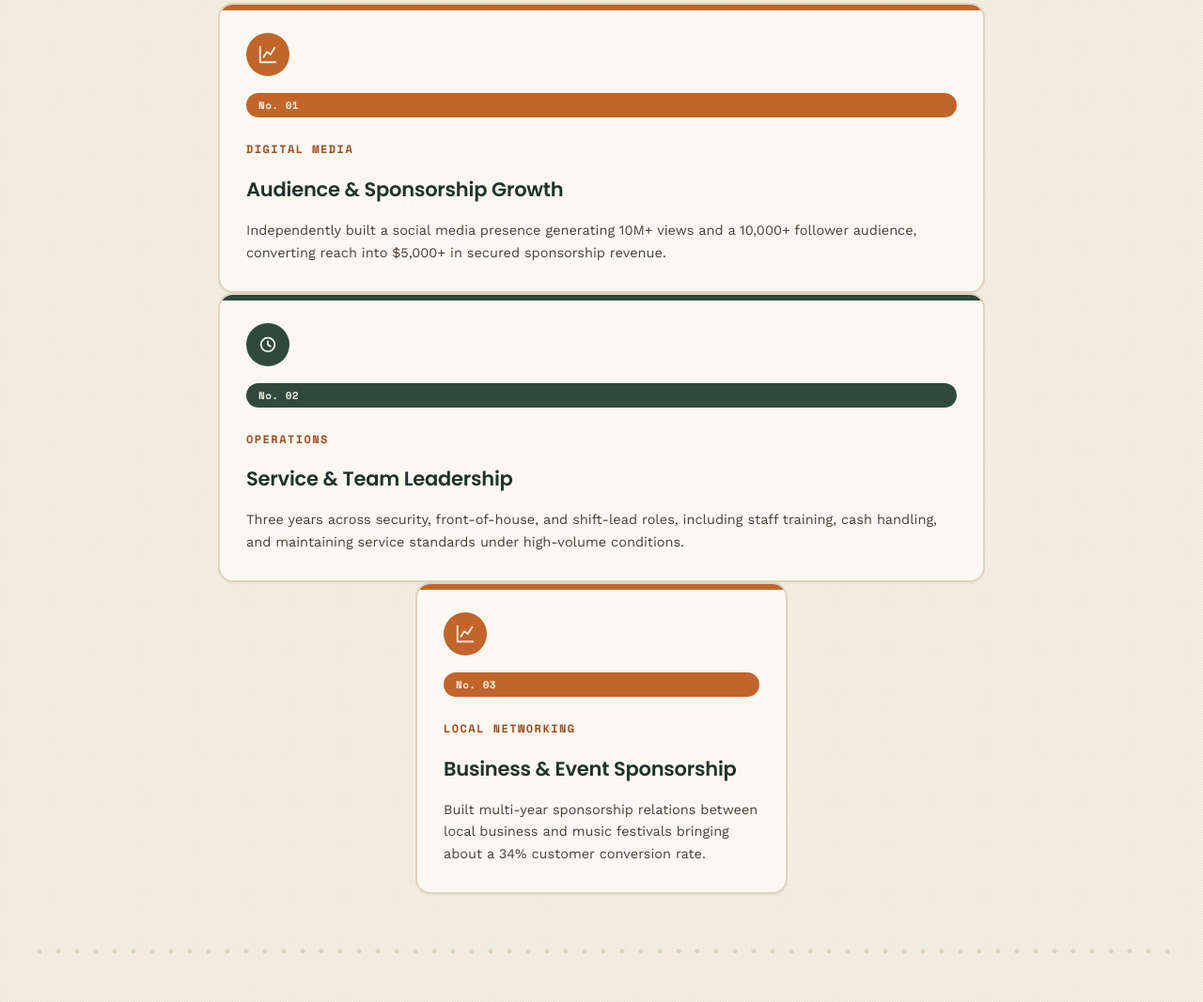
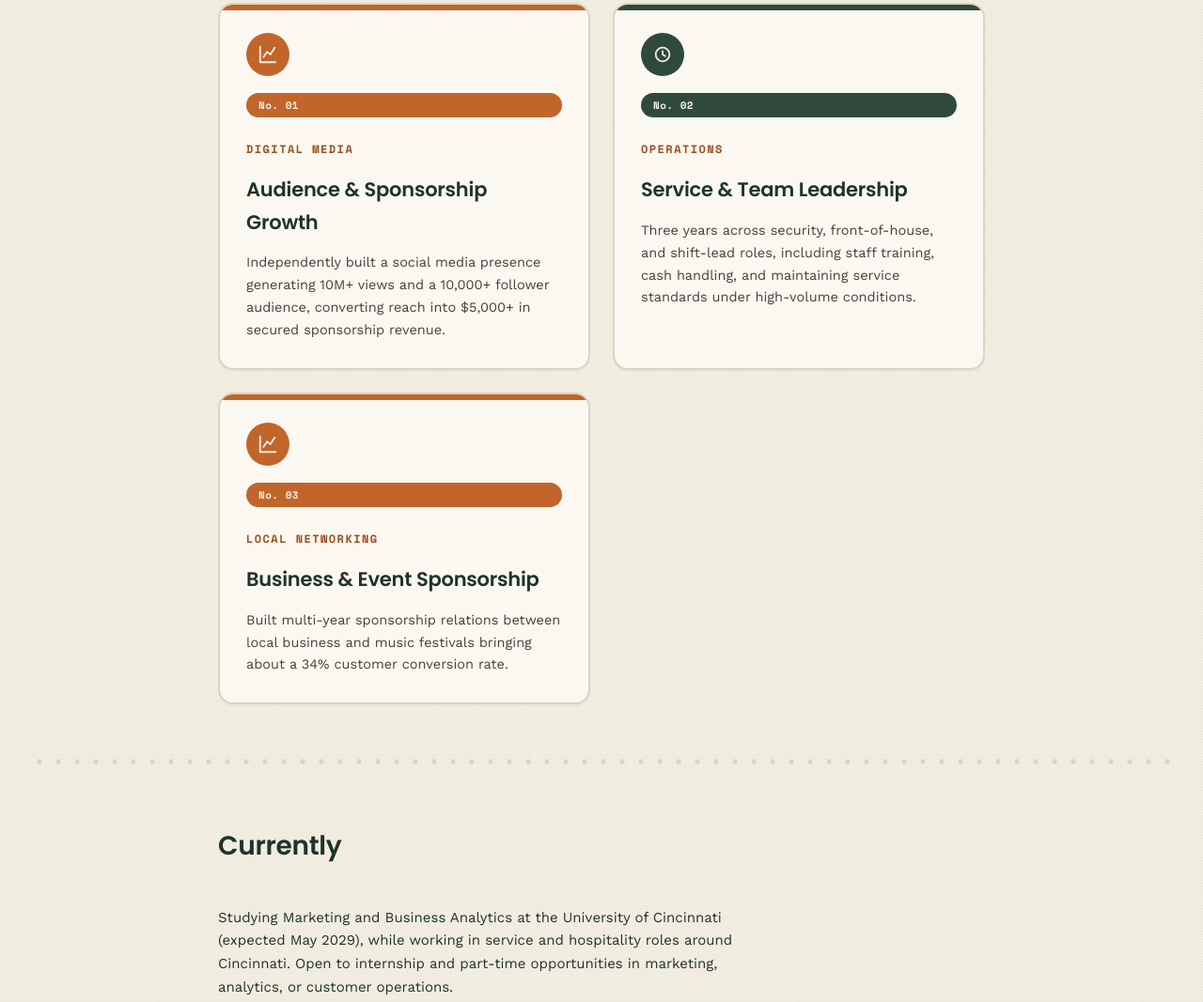
Before and after one commit to RaceGrinder/resume, a plain HTML site: page index.html in a window 1280 px wide. Shown: the part 858-1925 px from the top of the page at 94% size. Drawn offline with nearby package versions, Linux system fonts and the light colour scheme.

Commit message:
Update styles.css
changed it back to noncentered

```diff
--- a/styles.css
+++ b/styles.css
@@ -394,15 +394,7 @@ section.block:not(:last-of-type)::after {
 }
 
 /* ---------- Cards (projects, highlights) ---------- */
-.card:last-child:nth-child(odd) {
-    grid-column: 1 / -1;
-    justify-self: center;
-    width: calc(50% - 12px);
-}
-
-.card {
-    flex: 0 1 calc(50% - 12px);
-}
+.card-grid { display: grid; grid-template-columns: 1fr 1fr; gap: 24px; }
 
 .card {
   position: relative;
```
